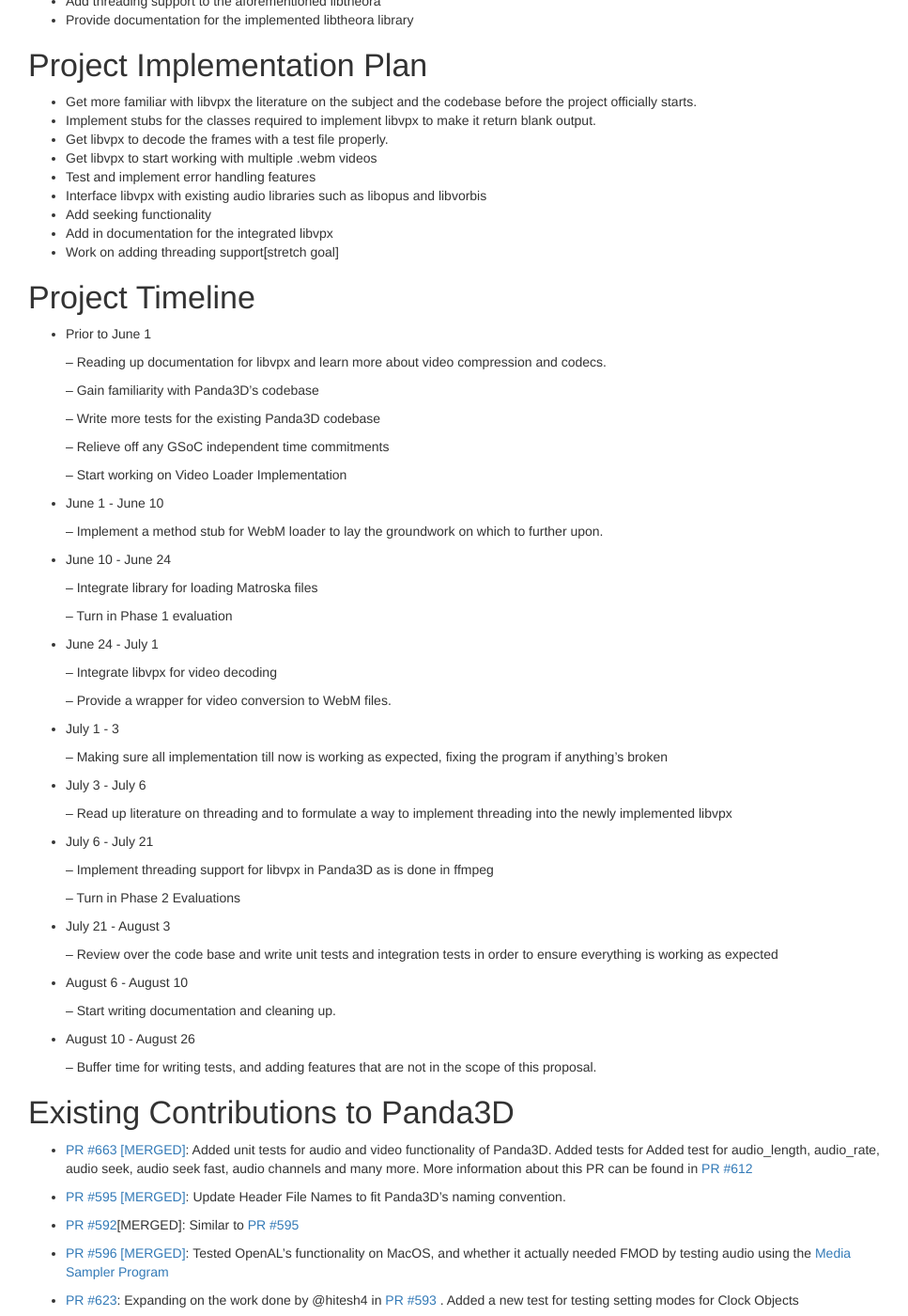
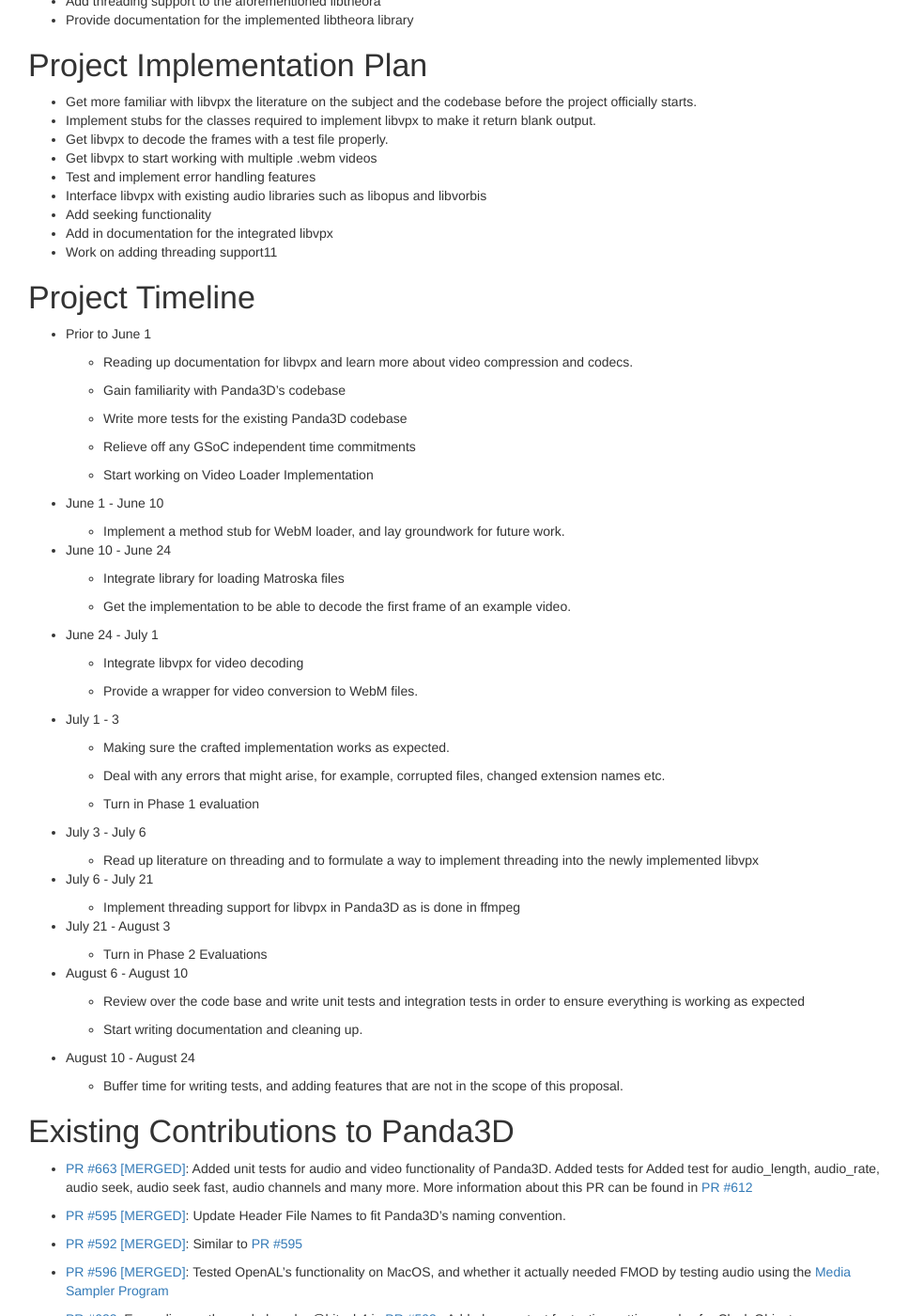
Before and after one commit to FReeshabh/xblog, a Jekyll site: the page _posts/2020-03-30-Panda3D-native-video-2020-proposal.html, which Jekyll copies as it is, in a window 1280 px wide and 1400 px high, scrolled down 573 px. Shown: the whole window at 94% size, without its empty margins (155-1122 px from the left). Built offline with Jekyll 4.4.1, drawn with Linux system fonts in a browser that asks for light colours; some of the changed text lies outside the part shown.

Commit message:
modified:   2020-03-30-Panda3D-native-video-2020-proposal.html

```diff
--- a/_posts/2020-03-30-Panda3D-native-video-2020-proposal.html
+++ b/_posts/2020-03-30-Panda3D-native-video-2020-proposal.html
@@ -402,39 +402,61 @@
 <li>Interface libvpx with existing audio libraries such as libopus and libvorbis</li>
 <li>Add seeking functionality</li>
 <li>Add in documentation for the integrated libvpx</li>
-<li>Work on adding threading support[stretch goal]</li>
+<li>Work on adding threading support11</li>
 </ul>
 </div>
 <div id="project-timeline" class="section level1">
 <h1>Project Timeline</h1>
 <ul>
 <li><p>Prior to June 1</p>
-<p>– Reading up documentation for libvpx and learn more about video compression and codecs.</p>
-<p>– Gain familiarity with Panda3D’s codebase</p>
-<p>– Write more tests for the existing Panda3D codebase</p>
-<p>– Relieve off any GSoC independent time commitments</p>
-<p>– Start working on Video Loader Implementation</p></li>
+<ul>
+<li><p>Reading up documentation for libvpx and learn more about video compression and codecs.</p></li>
+<li><p>Gain familiarity with Panda3D’s codebase</p></li>
+<li><p>Write more tests for the existing Panda3D codebase</p></li>
+<li><p>Relieve off any GSoC independent time commitments</p></li>
+<li><p>Start working on Video Loader Implementation</p></li>
+</ul></li>
 <li><p>June 1 - June 10</p>
-<p>– Implement a method stub for WebM loader to lay the groundwork on which to further upon.</p></li>
+<ul>
+<li>Implement a method stub for WebM loader, and lay groundwork for future work.</li>
+</ul></li>
 <li><p>June 10 - June 24</p>
-<p>– Integrate library for loading Matroska files</p>
-<p>– Turn in Phase 1 evaluation</p></li>
+<ul>
+<li><p>Integrate library for loading Matroska files</p></li>
+<li><p>Get the implementation to be able to decode the first frame of an example video.</p></li>
+</ul></li>
 <li><p>June 24 - July 1</p>
-<p>– Integrate libvpx for video decoding</p>
-<p>– Provide a wrapper for video conversion to WebM files.</p></li>
+<ul>
+<li><p>Integrate libvpx for video decoding</p></li>
+<li><p>Provide a wrapper for video conversion to WebM files.</p></li>
+</ul></li>
 <li><p>July 1 - 3</p>
-<p>– Making sure all implementation till now is working as expected, fixing the program if anything’s broken</p></li>
+<ul>
+<li><p>Making sure the crafted implementation works as expected.</p></li>
+<li><p>Deal with any errors that might arise, for example, corrupted files, changed extension names etc.</p></li>
+<li><p>Turn in Phase 1 evaluation</p></li>
+</ul></li>
 <li><p>July 3 - July 6</p>
-<p>– Read up literature on threading and to formulate a way to implement threading into the newly implemented libvpx</p></li>
+<ul>
+<li>Read up literature on threading and to formulate a way to implement threading into the newly implemented libvpx</li>
+</ul></li>
 <li><p>July 6 - July 21</p>
-<p>– Implement threading support for libvpx in Panda3D as is done in ffmpeg</p>
-<p>– Turn in Phase 2 Evaluations</p></li>
+<ul>
+<li>Implement threading support for libvpx in Panda3D as is done in ffmpeg</li>
+</ul></li>
 <li><p>July 21 - August 3</p>
-<p>– Review over the code base and write unit tests and integration tests in order to ensure everything is working as expected</p></li>
+<ul>
+<li>Turn in Phase 2 Evaluations</li>
+</ul></li>
 <li><p>August 6 - August 10</p>
-<p>– Start writing documentation and cleaning up.</p></li>
-<li><p>August 10 - August 26</p>
-<p>– Buffer time for writing tests, and adding features that are not in the scope of this proposal.</p></li>
+<ul>
+<li><p>Review over the code base and write unit tests and integration tests in order to ensure everything is working as expected</p></li>
+<li><p>Start writing documentation and cleaning up.</p></li>
+</ul></li>
+<li><p>August 10 - August 24</p>
+<ul>
+<li>Buffer time for writing tests, and adding features that are not in the scope of this proposal.</li>
+</ul></li>
 </ul>
 </div>
 <div id="existing-contributions-to-panda3d" class="section level1">
@@ -442,7 +464,7 @@
 <ul>
 <li><p><a href="https://github.com/panda3d/panda3d/pull/663">PR #663 [MERGED]</a>: Added unit tests for audio and video functionality of Panda3D. Added tests for Added test for audio_length, audio_rate, audio seek, audio seek fast, audio channels and many more. More information about this PR can be found in <a href="https://github.com/panda3d/panda3d/pull/612">PR #612</a></p></li>
 <li><p><a href="https://github.com/panda3d/panda3d/pull/595">PR #595 [MERGED]</a>: Update Header File Names to fit Panda3D’s naming convention.</p></li>
-<li><p><a href="https://github.com/panda3d/panda3d/pull/592">PR #592</a>[MERGED]: Similar to <a href="https://github.com/panda3d/panda3d/pull/595">PR #595</a></p></li>
+<li><p><a href="https://github.com/panda3d/panda3d/pull/592">PR #592 [MERGED]</a>: Similar to <a href="https://github.com/panda3d/panda3d/pull/595">PR #595</a></p></li>
 <li><p><a href="https://github.com/panda3d/panda3d/pull/596">PR #596 [MERGED]</a>: Tested OpenAL’s functionality on MacOS, and whether it actually needed FMOD by testing audio using the <a href="https://github.com/panda3d/panda3d/tree/master/samples/media-player">Media Sampler Program</a></p></li>
 <li><p><a href="https://github.com/panda3d/panda3d/pull/623">PR #623</a>: Expanding on the work done by <span class="citation">@hitesh4</span> in <a href="https://github.com/panda3d/panda3d/pull/593">PR #593</a> . Added a new test for testing setting modes for Clock Objects</p></li>
 <li><p><a href="https://github.com/panda3d/panda3d/pull/624">PR #624</a>: To remove deprecated methods, once a depreciation policy is decided upon.</p></li>
@@ -458,7 +480,7 @@
 </div>
 <div id="about-me" class="section level1">
 <h1>About me</h1>
-<p>I’m a sophomore(junior by credit hours) studying Computer Science at Texas Tech University. I used to go by Dr.Euler on Github, but I go by FReeshabh now. I still go by Dr.Euler(or oiler) on Discord, and can be contacted there, or by email <a href="mailto:rishabhtewari1@gmail.com">rishabhtewari1@gmail.com</a>. I mostly run my systems on Arch Linux these days, although I have access to MacOS, and Windows machine if the need arises.</p>
+<p>I’m a sophomore(junior by credit hours) studying Computer Science at Texas Tech University. I used to go by Dr.Euler on Github, but I go by FReeshabh now. I still go by Dr.Euler(or oiler) on Discord, and can be contacted there, or by email <a href="mailto:rishabhtewari1@gmail.com">rishabhtewari1@gmail.com</a>. I mostly run my systems on Arch Linux these days, although I have access to MacOS, and Windows machine if the need arises. I’d either be available in the CDT Timezone, or the IST timezone, but due to the pandemic, I’m unable to say which one currently.</p>
 </div>
 
 
```
